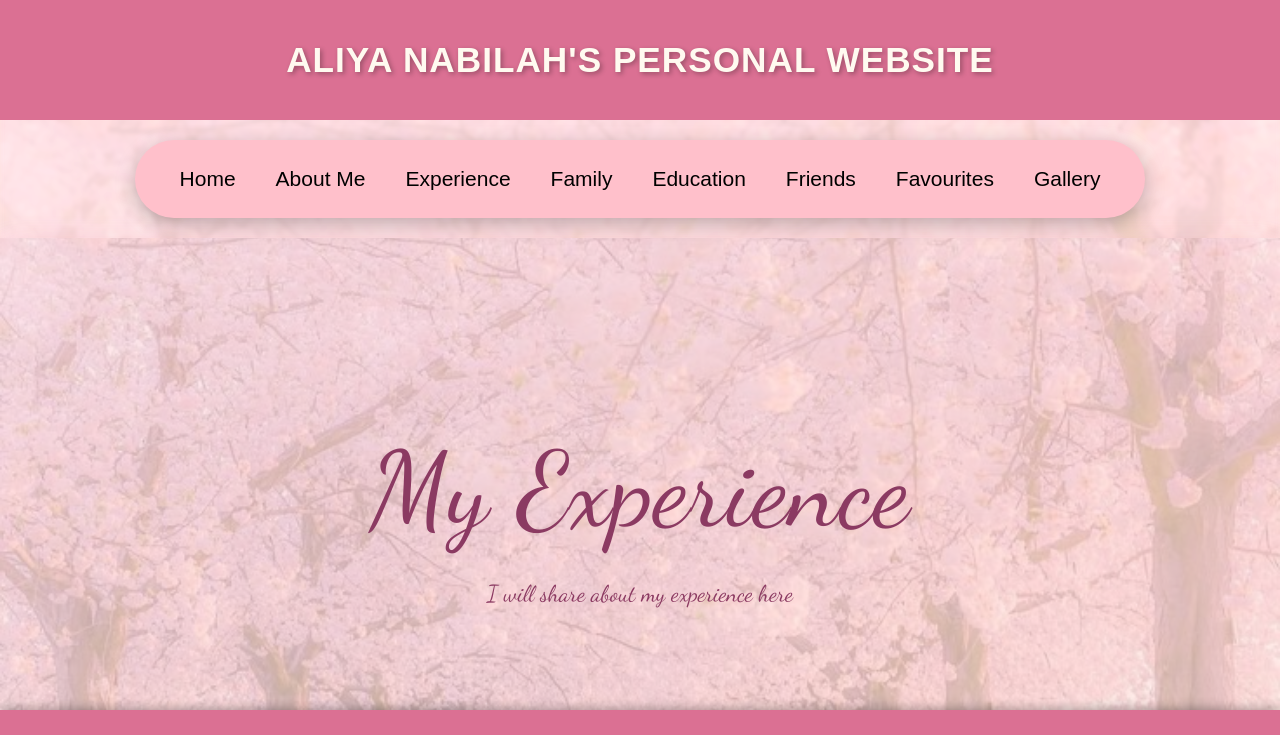
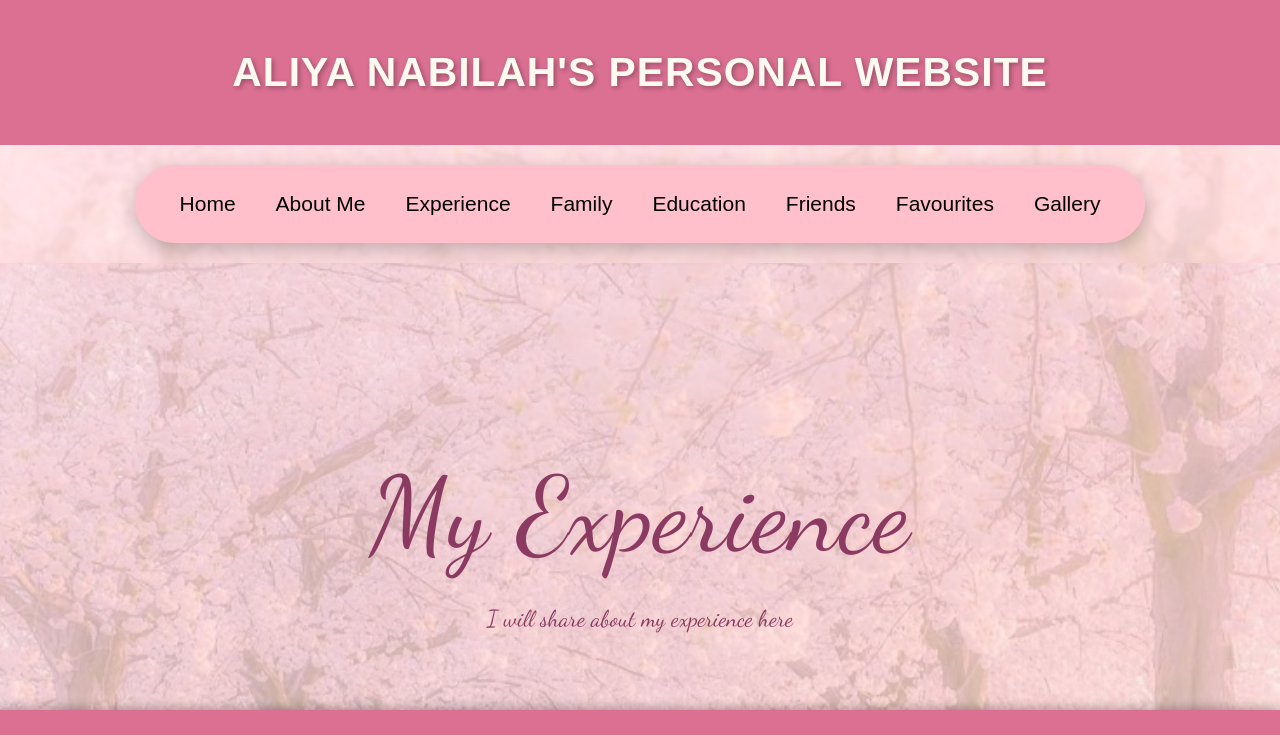
Before and after one commit to liyakadri/Personal-Website-IMD318-Individual-Assignment, a plain HTML site: page experience.html in a window 1280 px wide. Shown: the top 735 px of the page. Drawn offline with Linux system fonts and the light colour scheme.

Commit message:
Refactor experience.html with new styles and content
Updated styling and content for the Experience page.

```diff
--- a/experience.html
+++ b/experience.html
@@ -41,7 +41,7 @@
         header {
           background-color: #DB7093;
           color: #FFFAF0;
-          padding: 40px 20px;   /* ⬅ makes it visibly wider */
+          padding: 49px 19px;   /* ⬅ makes it visibly wider */
           text-align: center;
           position: relative;
           z-index: 2;
@@ -50,7 +50,7 @@
 
         header h1 {
           margin: 0;            /* ⬅ VERY IMPORTANT */
-          font-size: 2.2rem;
+          font-size: 2.55rem;
           letter-spacing: 1px;
         }
 
```
